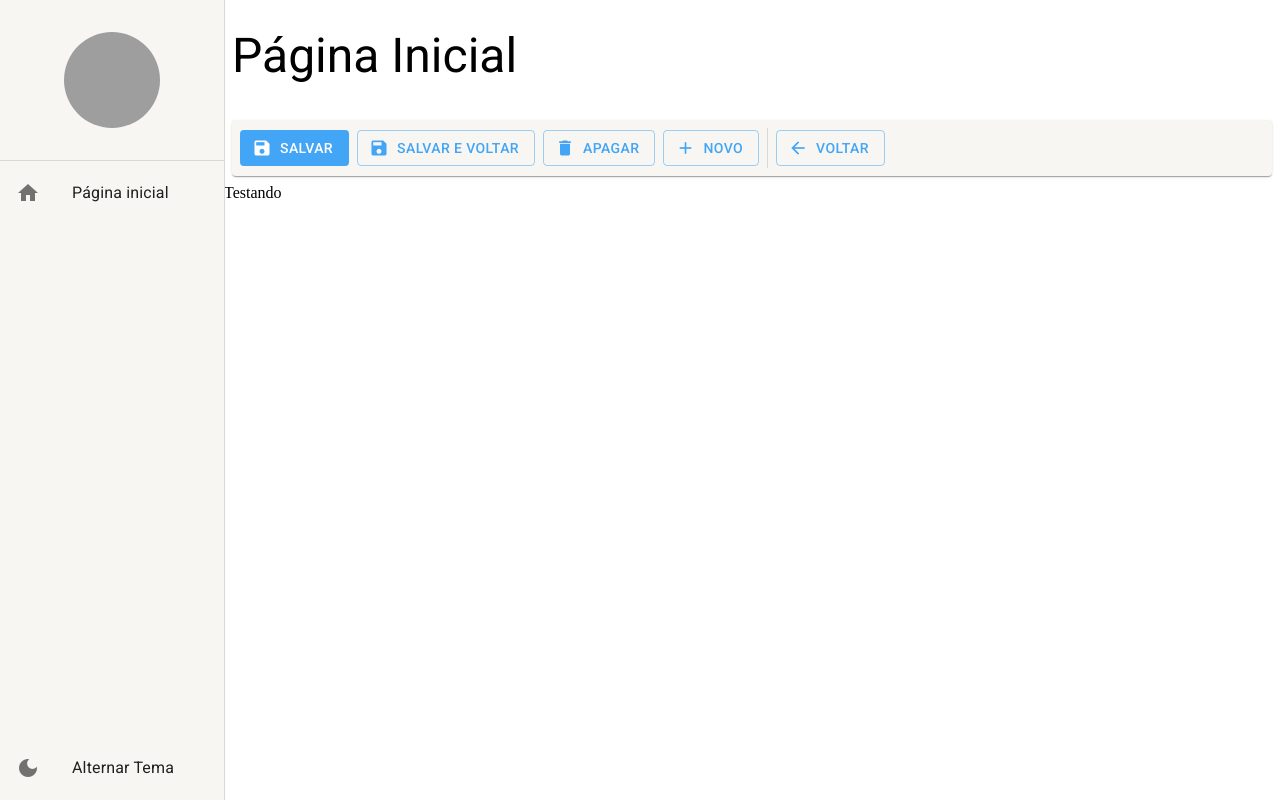
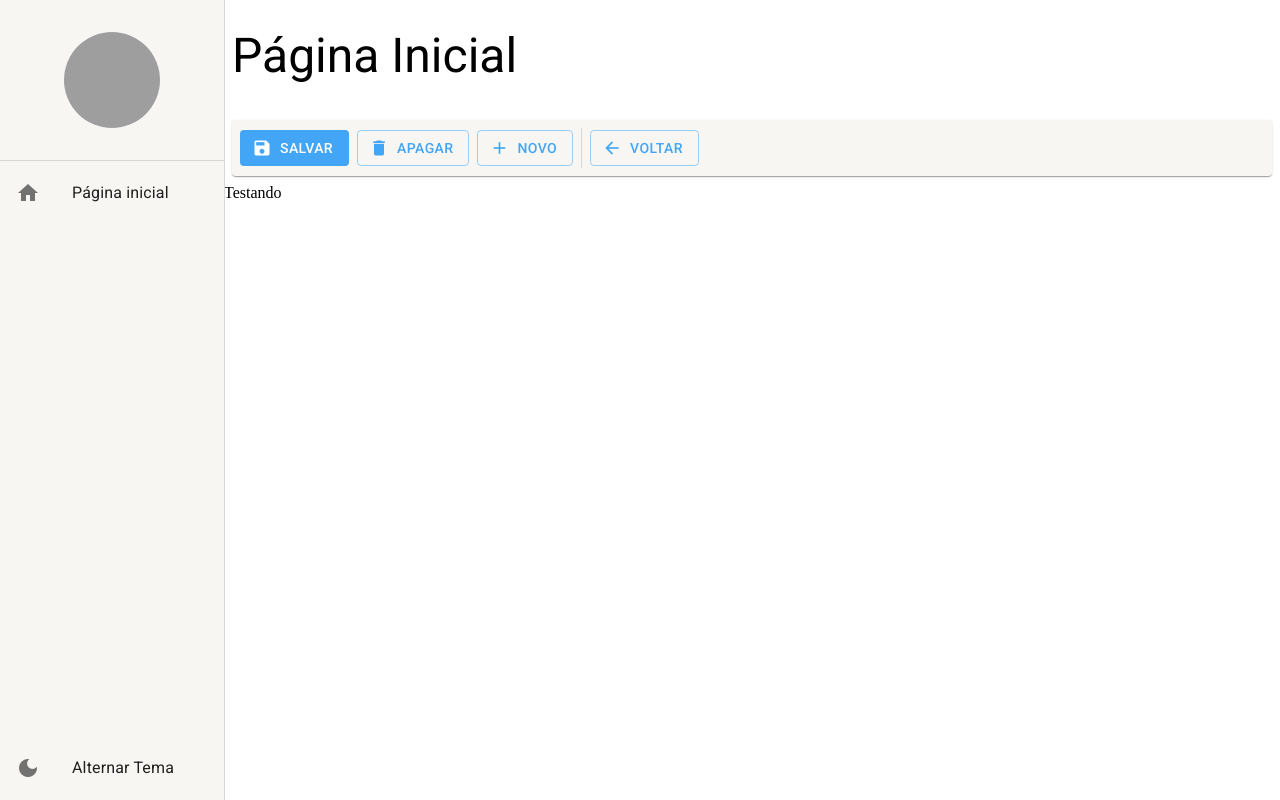
Before and after one commit to Drlazinho/crud-city, a React (Vite) app: page /home in a window 1280 px wide. Built offline with nearby package versions, Linux system fonts and the light colour scheme; grey boxes are pictures that could not be loaded.

Commit message:
feat: atributos botões da ferramentas de detalhes

```diff
--- a/src/shared/components/ferramentas-de-detalhe/FerramentasDeDetalhes.tsx
+++ b/src/shared/components/ferramentas-de-detalhe/FerramentasDeDetalhes.tsx
@@ -1,6 +1,34 @@
 import { Box, Button, Divider, Icon, Paper, useTheme } from '@mui/material'
 
-export const FerramentasDeDetalhes: React.FC = () => {
+interface IFerramentasDeDetalhesProps {
+  textoBotaoNovo?: string
+  mostrarBotaoNovo?: boolean
+  mostrarBotaoVoltar?: boolean
+  mostrarBotaoApagar?: boolean
+  mostrarBotaoSalvar?: boolean
+  mostrarBotaoSalvarEFechar?: boolean
+
+  aoClicarEmNovo?: () => void
+  aoClicarEmVoltar?: () => void
+  aoClicarEmApagar: () => void
+  aoClicarEmSalvar?: () => void
+  aoClicarEmSalvarEFechar?: () => void
+}
+
+export const FerramentasDeDetalhes: React.FC<IFerramentasDeDetalhesProps> = ({
+  textoBotaoNovo = 'Novo',
+  mostrarBotaoNovo = true,
+  mostrarBotaoVoltar = true,
+  mostrarBotaoApagar = true,
+  mostrarBotaoSalvar = true,
+  mostrarBotaoSalvarEFechar = false,
+
+  aoClicarEmNovo,
+  aoClicarEmVoltar,
+  aoClicarEmApagar,
+  aoClicarEmSalvar,
+  aoClicarEmSalvarEFechar
+}) => {
   const theme = useTheme()
   return (
     <Box
@@ -13,49 +41,64 @@ export const FerramentasDeDetalhes: React.FC = () => {
       gap={1}
       component={Paper}
     >
+      {mostrarBotaoSalvar && (
         <Button
           variant="contained"
           color="primary"
           disableElevation
+          onClick={aoClicarEmSalvar}
           startIcon={<Icon>save</Icon>}
         >
           Salvar
         </Button>
+      )}
+      {mostrarBotaoSalvarEFechar && (
         <Button
           variant="outlined"
           color="primary"
           disableElevation
+          onClick={aoClicarEmSalvarEFechar}
           startIcon={<Icon>save</Icon>}
         >
           Salvar e Voltar
         </Button>
+      )}
+      {mostrarBotaoApagar && (
         <Button
           variant="outlined"
           color="primary"
+          onClick={aoClicarEmApagar}
           disableElevation
           startIcon={<Icon>delete</Icon>}
         >
           Apagar
         </Button>
+      )}
+      {mostrarBotaoNovo && (
         <Button
           variant="outlined"
           color="primary"
           disableElevation
+          onClick={aoClicarEmNovo}
           startIcon={<Icon>add</Icon>}
         >
-        Novo
+          {textoBotaoNovo}
         </Button>
+      )}
 
-      <Divider orientation="vertical" variant="middle"/>
+      <Divider orientation="vertical" variant="middle" />
 
+      {mostrarBotaoVoltar && (
         <Button
           variant="outlined"
           color="primary"
+          onClick={aoClicarEmVoltar}
           disableElevation
           startIcon={<Icon>arrow_back</Icon>}
         >
           Voltar
         </Button>
+      )}
     </Box>
   )
 }
```
Lines whose indentation alone changed are shown as unchanged.
